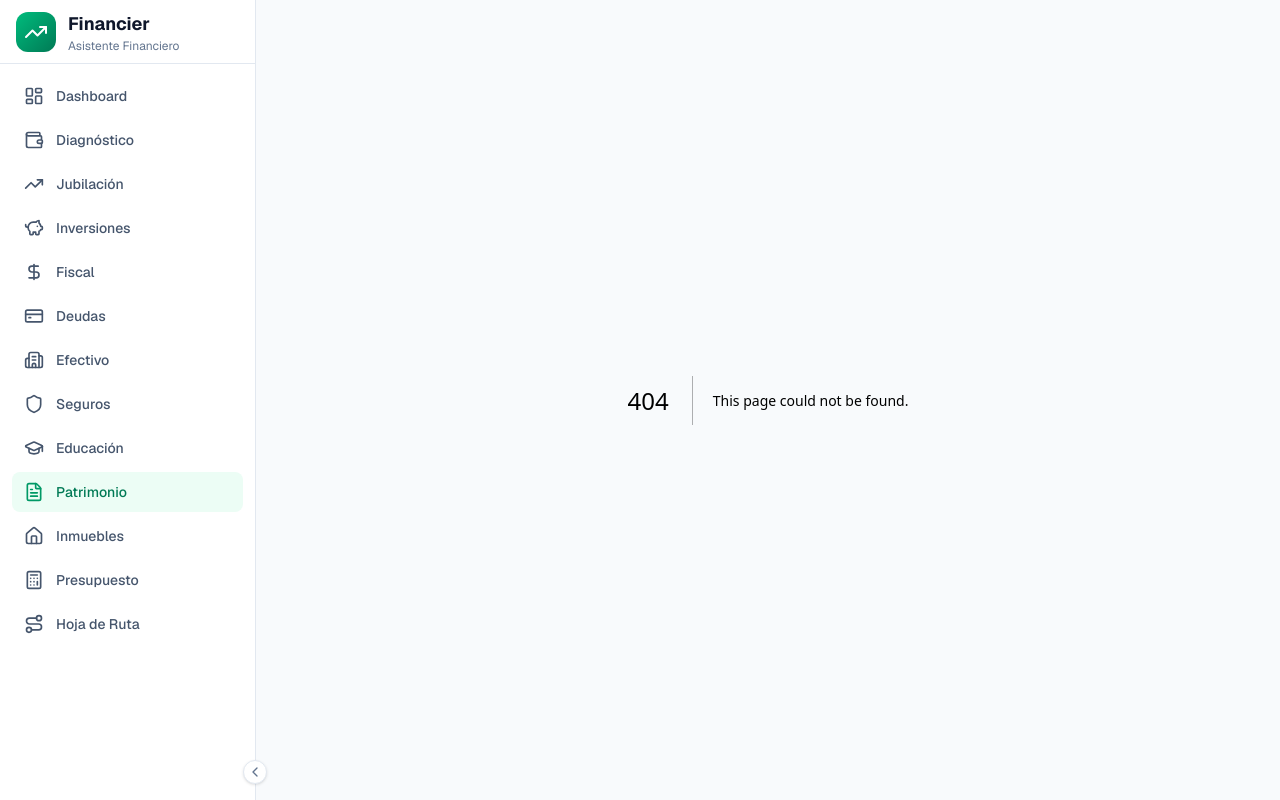
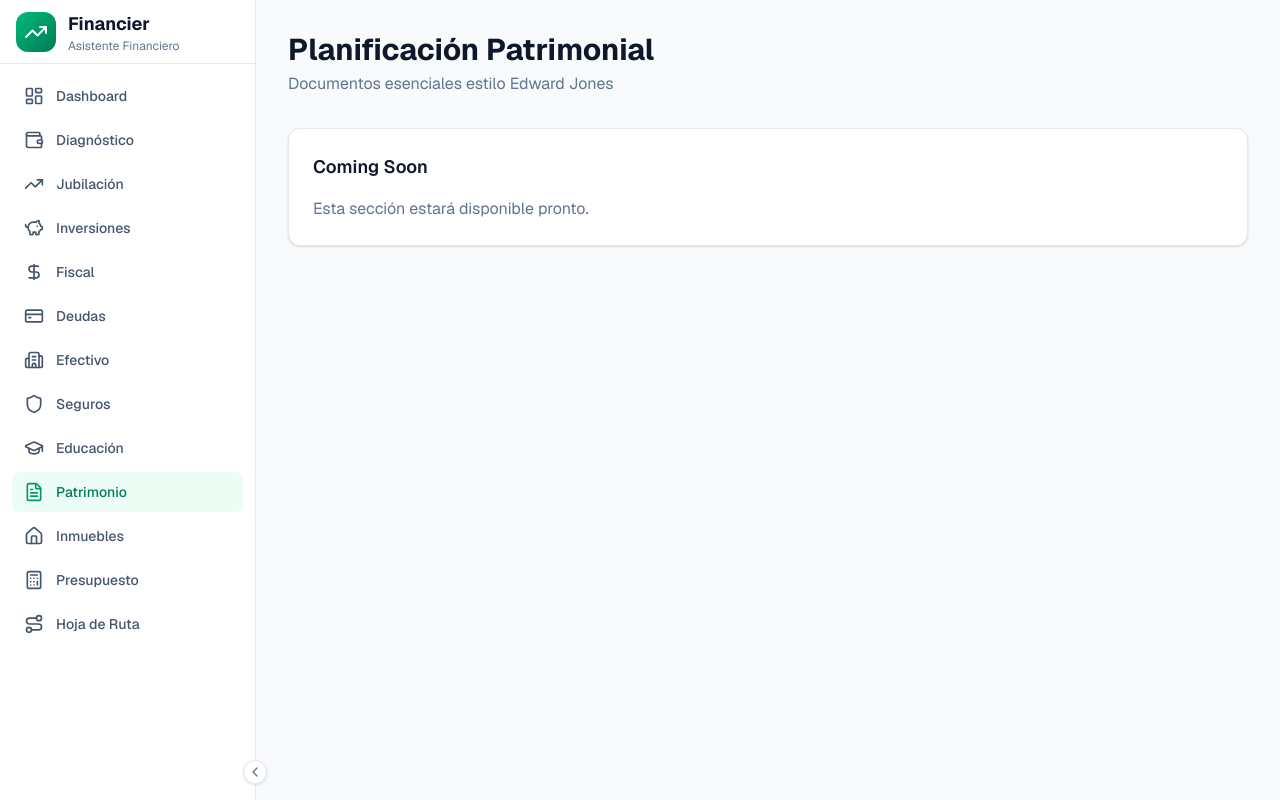
Before and after one commit to florenciowhite93/Financier, a Next.js app in the folder Financier/dashboard/: page /patrimonio in a window 1280 px wide. Before the commit this address had no page. Built offline with nearby package versions, Linux system fonts and the light colour scheme.

Commit message:
fix: add missing page routes

```diff
--- /dev/null
+++ b/Financier/dashboard/src/app/inmuebles/page.tsx
@@ -0,0 +1,20 @@
+"use client";
+
+import { useState } from "react";
+import { Input } from "@/components/ui/Input";
+import { Home, Calculator } from "lucide-react";
+
+export default function InmueblesPage() {
+  return (
+    <div className="p-6 lg:p-8 space-y-8">
+      <div>
+        <h1 className="text-3xl font-bold text-slate-900 dark:text-white">Análisis Inmobiliario</h1>
+        <p className="text-slate-500 dark:text-slate-400 mt-1">Métricas estilo Wealthfront para inversiones inmobiliarias</p>
+      </div>
+      <div className="card p-6">
+        <h2 className="text-lg font-semibold text-slate-900 dark:text-white mb-4">Coming Soon</h2>
+        <p className="text-slate-500">Esta sección estará disponible pronto.</p>
+      </div>
+    </div>
+  );
+}
--- /dev/null
+++ b/Financier/dashboard/src/app/patrimonio/page.tsx
@@ -0,0 +1,19 @@
+"use client";
+
+import { Input } from "@/components/ui/Input";
+import { FileText } from "lucide-react";
+
+export default function PatrimonioPage() {
+  return (
+    <div className="p-6 lg:p-8 space-y-8">
+      <div>
+        <h1 className="text-3xl font-bold text-slate-900 dark:text-white">Planificación Patrimonial</h1>
+        <p className="text-slate-500 dark:text-slate-400 mt-1">Documentos esenciales estilo Edward Jones</p>
+      </div>
+      <div className="card p-6">
+        <h2 className="text-lg font-semibold text-slate-900 dark:text-white mb-4">Coming Soon</h2>
+        <p className="text-slate-500">Esta sección estará disponible pronto.</p>
+      </div>
+    </div>
+  );
+}
--- /dev/null
+++ b/Financier/dashboard/src/app/presupuesto/page.tsx
@@ -0,0 +1,19 @@
+"use client";
+
+import { Input } from "@/components/ui/Input";
+import { Calculator } from "lucide-react";
+
+export default function PresupuestoPage() {
+  return (
+    <div className="p-6 lg:p-8 space-y-8">
+      <div>
+        <h1 className="text-3xl font-bold text-slate-900 dark:text-white">Presupuesto</h1>
+        <p className="text-slate-500 dark:text-slate-400 mt-1">Sistema Zero-Based Budget estilo Ramsey</p>
+      </div>
+      <div className="card p-6">
+        <h2 className="text-lg font-semibold text-slate-900 dark:text-white mb-4">Coming Soon</h2>
+        <p className="text-slate-500">Esta sección estará disponible pronto.</p>
+      </div>
+    </div>
+  );
+}
```
